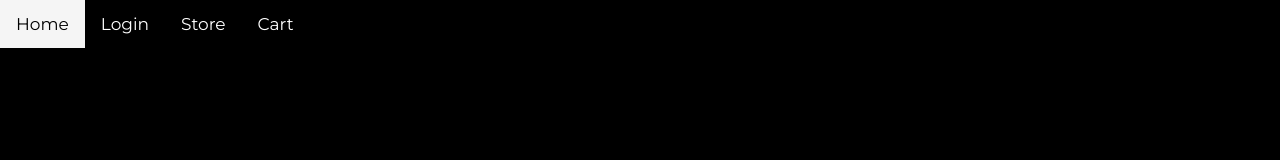
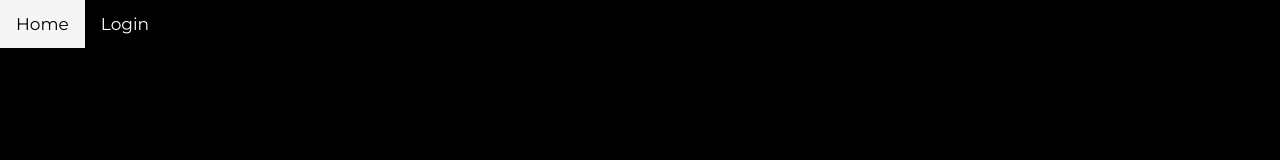
Before and after one commit to JLi314/Jounce-Vue, a Vue app: page / in a window 1280 px wide. Shown: the top 160 px of the page. Built offline with nearby package versions, Linux system fonts and the light colour scheme.

Commit message:
Hid store and cart till login

```diff
--- a/src/components/Navbar.vue
+++ b/src/components/Navbar.vue
@@ -8,8 +8,20 @@ const router = useRouter();
   <div class="topnav">
     <button class="nav-btn" @click="router.push('/')">Home</button>
     <button class="nav-btn" @click="router.push('/login')">Login</button>
-    <button class="nav-btn" @click="router.push('/store')">Store</button>
-    <button class="nav-btn" @click="router.push('/cart')">Cart</button>
+    <button
+      class="nav-btn"
+      v-if="useStore().loggedIn"
+      @click="router.push('/store')"
+    >
+      Store
+    </button>
+    <button
+      class="nav-btn"
+      v-if="useStore().loggedIn"
+      @click="router.push('/cart')"
+    >
+      Cart
+    </button>
   </div>
 </template>
 
```
